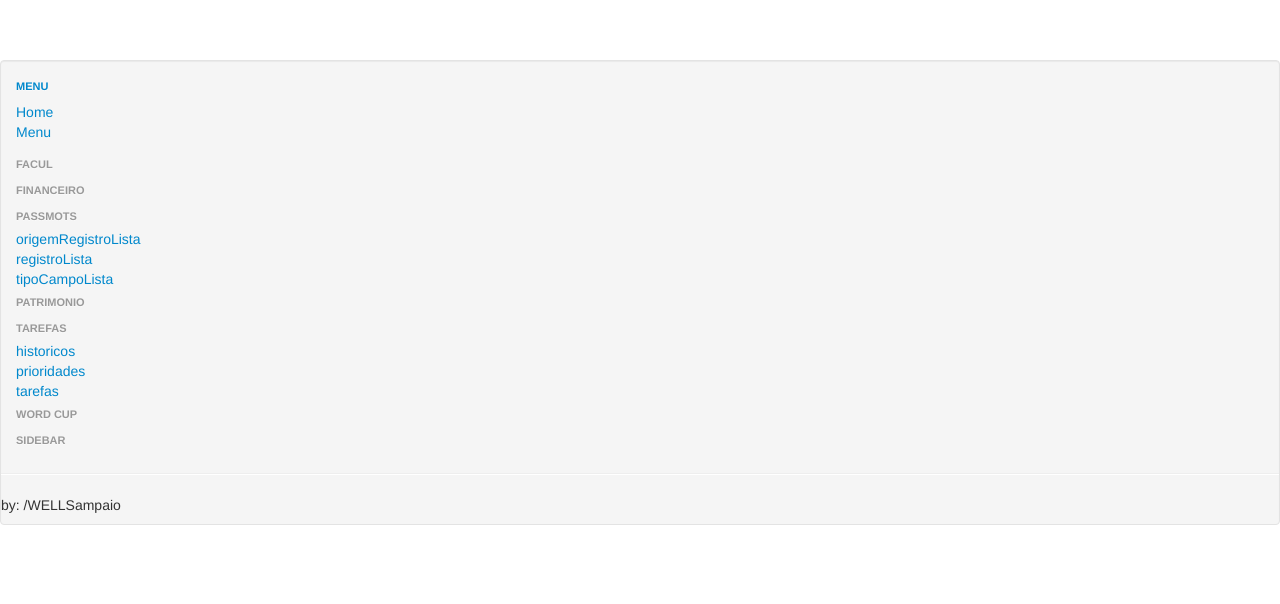
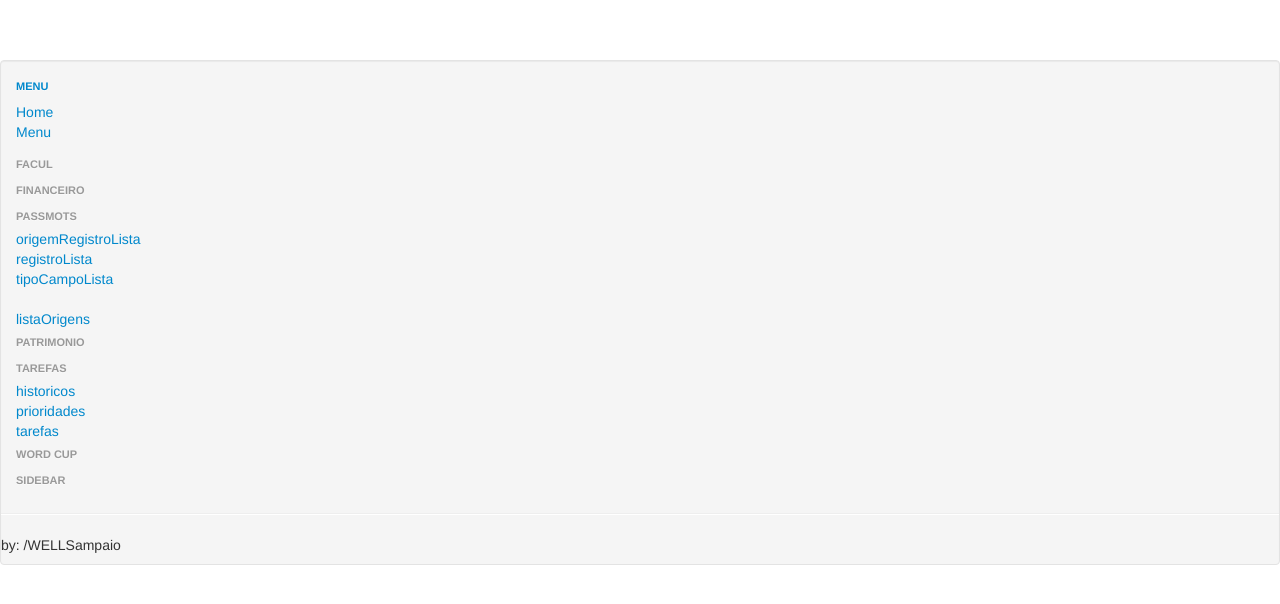
Before and after one commit to wsampaio/multi_agenda_py, a plain HTML site: page html/menu.html in a window 1280 px wide. Drawn offline with Linux system fonts and the light colour scheme.

Commit message:
ajustes no menu

```diff
--- a/html/menu.html
+++ b/html/menu.html
@@ -87,6 +87,8 @@
                 	<li><a href="" class="btnSide" url="modelos/passmots/origemRegistroLista.html">origemRegistroLista</a></li>
 	                <li><a href="" class="btnSide" url="modelos/passmots/registroLista.html">registroLista</a></li>
         	        <li><a href="" class="btnSide" url="modelos/passmots/tipoCampoLista.html">tipoCampoLista</a></li>
+        	        <li>&nbsp</li>
+        	        <li><a href="/html/passmots/listaOrigens.html" target="_blank" class="btnSide" >listaOrigens</a></li>
                 	</div>
 
 
```
